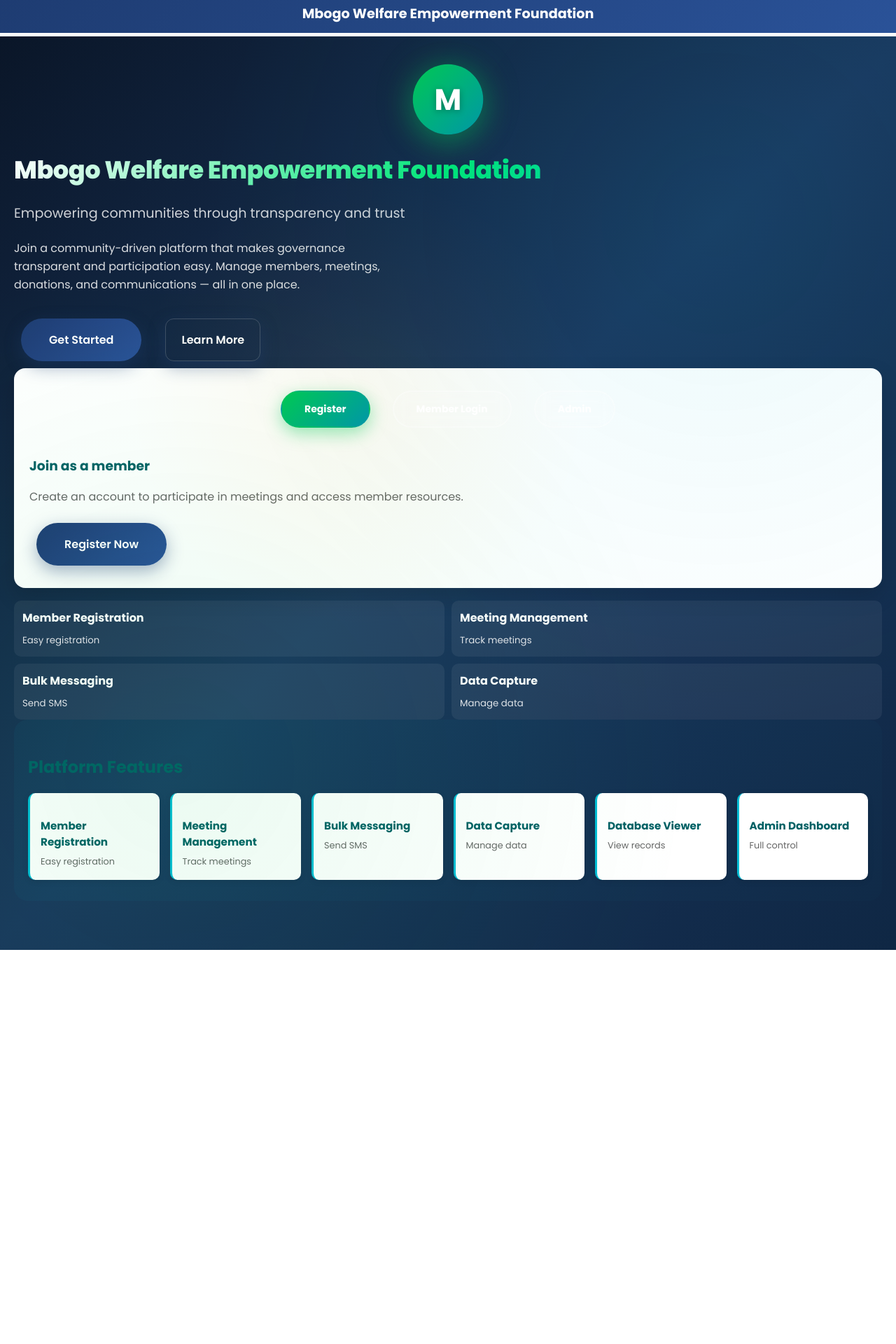
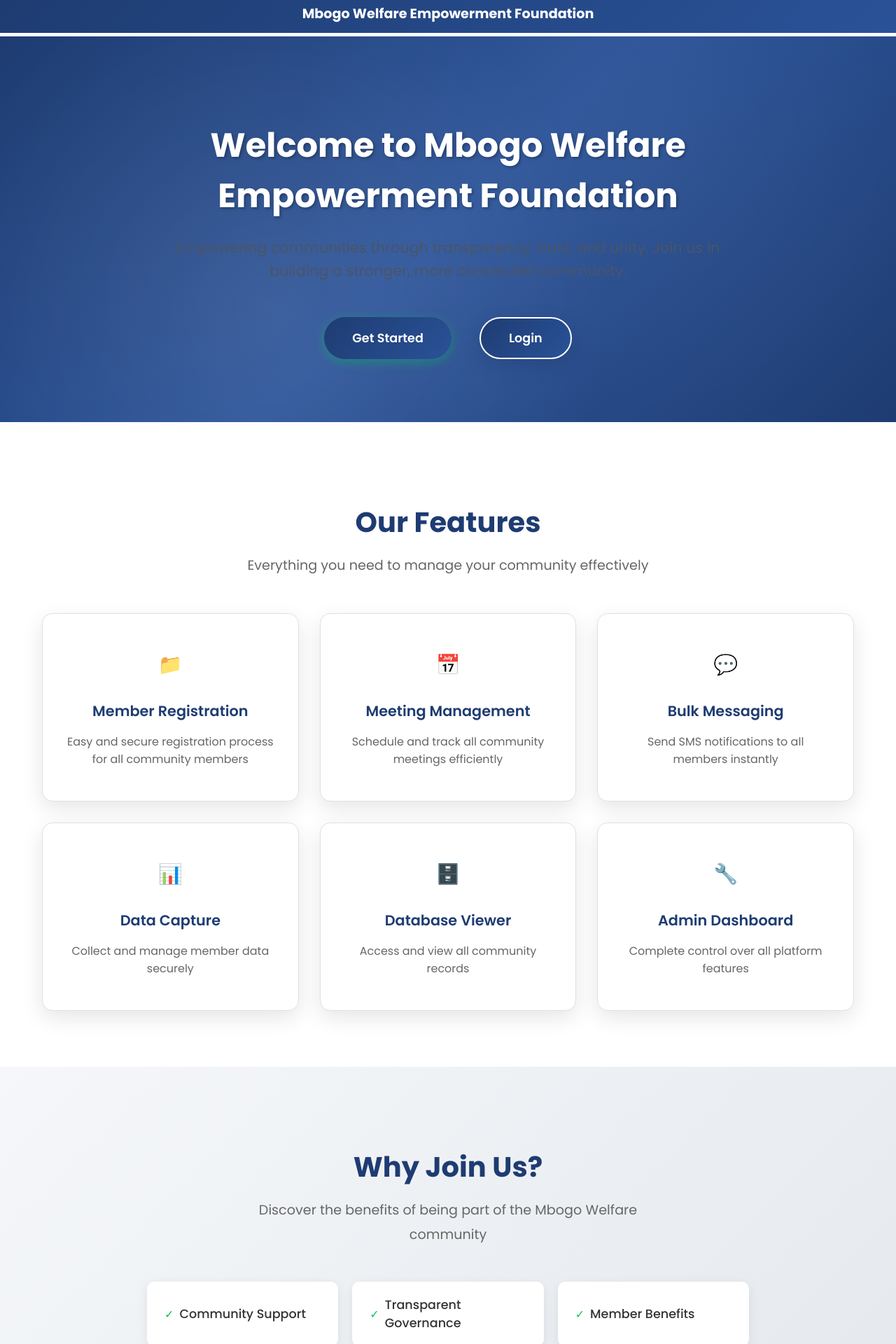
Before and after one commit to Claire123-creator-bit/Foundation, a React (Create React App) app in the folder frontend/: page / in a window 1280 px wide. Shown: the top 1920 px of the page at 70% size. Before the commit the page ends 1357 px from the top, so only its background shows below. Built offline with nearby package versions, Linux system fonts and the light colour scheme.

Commit message:
fixing the landing page

```diff
--- a/frontend/src/components/LandingPage.js
+++ b/frontend/src/components/LandingPage.js
@@ -5,14 +5,14 @@ import API_BASE from '../utils/apiConfig';
 const IconCheck = () => <span style={{color: '#00c853', marginRight: '8px'}}>✓</span>;
 const IconFeature = ({name}) => {
   const icons = {
-    'Member Registration': '\uD83D\uDCC4',
-    'Meeting Management': '\uD83D\uDCC5',
-    'Bulk Messaging': '\uD83D\uDCAC',
-    'Data Capture': '\uD83D\uDCCA',
-    'Database Viewer': '\uD83D\uDCC4',
-    'Admin Dashboard': '\uD83C\uDF9B'
+    'Member Registration': '📁',
+    'Meeting Management': '📅',
+    'Bulk Messaging': '💬',
+    'Data Capture': '📊',
+    'Database Viewer': '🗄️',
+    'Admin Dashboard': '🔧'
   };
-  return <span style={{fontSize: '28px'}}>{icons[name] || '\u2B50'}</span>;
+  return <span style={{fontSize: '28px'}}>{icons[name] || '⭐'}</span>;
 };
 
 function LandingPage({ onGetStarted, onLogin }) {
@@ -63,12 +63,12 @@ function LandingPage({ onGetStarted, onLogin }) {
   };
 
   const features = [
-    { title: 'Member Registration', desc: 'Easy registration' },
-    { title: 'Meeting Management', desc: 'Track meetings' },
-    { title: 'Bulk Messaging', desc: 'Send SMS' },
-    { title: 'Data Capture', desc: 'Manage data' },
-    { title: 'Database Viewer', desc: 'View records' },
-    { title: 'Admin Dashboard', desc: 'Full control' }
+    { title: 'Member Registration', desc: 'Easy and secure registration process for all community members' },
+    { title: 'Meeting Management', desc: 'Schedule and track all community meetings efficiently' },
+    { title: 'Bulk Messaging', desc: 'Send SMS notifications to all members instantly' },
+    { title: 'Data Capture', desc: 'Collect and manage member data securely' },
+    { title: 'Database Viewer', desc: 'Access and view all community records' },
+    { title: 'Admin Dashboard', desc: 'Complete control over all platform features' }
   ];
 
   const benefits = [
@@ -113,195 +113,506 @@ function LandingPage({ onGetStarted, onLogin }) {
         }
       `}</style>
 
-      <div style={styles.backgroundPattern}></div>
-
-      {/* Hero: two-column layout */}
-      <div style={styles.hero}>
-        <div style={styles.heroLeft}>
-          <div style={styles.logoCircle}>
-            <span style={styles.logoText}>M</span>
-          </div>
-          <h1 style={styles.title}>Mbogo Welfare Empowerment Foundation</h1>
-          <p style={styles.subtitle}>Empowering communities through transparency and trust</p>
-
-          <p style={{color: 'rgba(255,255,255,0.85)', maxWidth: '560px', marginTop: '20px', lineHeight: '1.6'}}>
-            Join a community-driven platform that makes governance transparent and participation easy. Manage members, meetings, donations, and communications — all in one place.
+      {/* Hero Section */}
+      <section style={styles.hero}>
+        <div style={styles.heroContent}>
+          <h1 style={styles.heroTitle}>
+            Welcome to Mbogo Welfare Empowerment Foundation
+          </h1>
+          <p style={styles.heroSubtitle}>
+            Empowering communities through transparency, trust, and unity.
+            Join us in building a stronger, more connected community.
           </p>
-
-          <div style={{marginTop: '26px', display: 'flex', gap: '14px', flexWrap: 'wrap'}}>
-            <button onClick={() => { window.location.hash = '#signup'; }} style={styles.ctaButton}>Get Started</button>
-            <button onClick={() => { window.location.hash = '#about'; }} style={{padding: '12px 22px', borderRadius: '12px', background: 'transparent', color: 'white', border: '1px solid rgba(255,255,255,0.18)', cursor: 'pointer'}}>Learn More</button>
+          <div style={styles.heroButtons}>
+            <button
+              style={styles.primaryButton}
+              onClick={onGetStarted}
+            >
+              Get Started
+            </button>
+            <button
+              style={styles.secondaryButton}
+              onClick={onLogin}
+            >
+              Login
+            </button>
           </div>
         </div>
+        <div style={styles.heroOverlay}></div>
+      </section>
 
-        <div style={styles.heroRight}>
-          <div style={{background: 'white', padding: '22px', borderRadius: '16px', boxShadow: '0 12px 30px rgba(0,0,0,0.15)'}}>
-            <div style={styles.tabContainer}>
-              <button
-                onClick={() => { setActiveTab('register'); setMessage(''); }}
-                style={styles.tabButton(activeTab === 'register', 'register')}
-              >
-                Register
-              </button>
-              <button
-                onClick={() => { setActiveTab('login'); setMessage(''); }}
-                style={styles.tabButton(activeTab === 'login', 'login')}
-              >
-                Member Login
-              </button>
-              <button
-                onClick={() => { setActiveTab('admin'); setMessage(''); }}
-                style={styles.tabButton(activeTab === 'admin', 'admin')}
-              >
-                Admin
-              </button>
+      {/* Features Section */}
+      <section style={styles.featuresSection}>
+        <h2 style={styles.sectionTitle}>Our Features</h2>
+        <p style={styles.sectionSubtitle}>
+          Everything you need to manage your community effectively
+        </p>
+        <div style={styles.featuresGrid}>
+          {features.map((feature, index) => (
+            <div key={index} className="feature-card" style={styles.featureCard}>
+              <div style={styles.featureIcon}>
+                <IconFeature name={feature.title} />
               </div>
-
-            <div style={{marginTop: '18px'}}>
-              {activeTab === 'register' && (
-                <div>
-                  <h3 style={{color: '#006064', marginBottom: '12px'}}>Join as a member</h3>
-                  <p style={{color: '#666', marginBottom: '12px'}}>Create an account to participate in meetings and access member resources.</p>
-                  <button onClick={() => { window.location.hash = '#signup'; }} style={styles.ctaButton}>Register Now</button>
-                </div>
-              )}
-
-              {activeTab === 'login' && (
-                <div>
-                  <h3 style={{color: '#006064', marginBottom: '12px'}}>Member Login</h3>
-                  <p style={{color: '#666', marginBottom: '12px'}}>Access your dashboard and profile.</p>
-                  <button onClick={() => { window.location.hash = '#login'; }} style={styles.ctaButton}>Member Login</button>
-                </div>
-              )}
-
-              {activeTab === 'admin' && (
-                <div>
-                  <h3 style={{color: '#ff9800', marginBottom: '12px'}}>Administrator</h3>
-                  <p style={{color: '#666', marginBottom: '12px'}}>Admin tools for managing the platform.</p>
-                  <button onClick={() => { window.location.hash = '#admin-login'; }} style={{...styles.ctaButton, background: 'linear-gradient(45deg, #ff9800, #f57c00)'}}>Admin Login</button>
-                </div>
-              )}
-            </div>
-          </div>
-
-          <div style={{marginTop: '18px'}}>
-            <div style={{display: 'grid', gridTemplateColumns: 'repeat(2, 1fr)', gap: '10px'}}>
-              {features.slice(0,4).map((f, i) => (
-                <div key={i} style={{padding: '12px', background: 'rgba(255,255,255,0.06)', borderRadius: '10px', color: 'white'}}>
-                  <strong style={{display: 'block', marginBottom: '6px'}}>{f.title}</strong>
-                  <small style={{opacity: 0.85}}>{f.desc}</small>
+              <h3 style={styles.featureTitle}>{feature.title}</h3>
+              <p style={styles.featureDesc}>{feature.desc}</p>
             </div>
           ))}
         </div>
-          </div>
-        </div>
-      </div>
+      </section>
 
-      {/* Features and other sections remain below, unchanged for now */}
-
-      <div id="features" style={{padding: '30px 20px', background: 'linear-gradient(135deg, rgba(0,188,212,0.05) 0%, rgba(0,151,167,0.02) 100%)', borderRadius: '20px', marginBottom: '30px'}}>
-        <h2 style={{color: '#006064', marginBottom: '20px', fontSize: '1.5em'}}>Platform Features</h2>
-        <div style={{display: 'grid', gridTemplateColumns: 'repeat(auto-fit, minmax(180px, 1fr))', gap: '15px'}}>
-          {features.map((feature, idx) => (
-            <div key={idx} className="feature-card" style={{padding: '15px', background: 'white', borderRadius: '10px', boxShadow: '0 2px 8px rgba(0,0,0,0.1)', borderLeft: '3px solid #00bcd4', textAlign: 'left'}}>
-              <h4 style={{color: '#006064', marginBottom: '5px', fontSize: '0.95em'}}>{feature.title}</h4>
-              <p style={{color: '#666', fontSize: '0.8em', margin: 0}}>{feature.desc}</p>
+      {/* Benefits Section */}
+      <section style={styles.benefitsSection}>
+        <h2 style={styles.sectionTitle}>Why Join Us?</h2>
+        <p style={styles.sectionSubtitle}>
+          Discover the benefits of being part of the Mbogo Welfare community
+        </p>
+        <div style={styles.benefitsGrid}>
+          {benefits.map((benefit, index) => (
+            <div key={index} className="benefit-item" style={styles.benefitItem}>
+              <IconCheck />
+              <span style={styles.benefitText}>{benefit}</span>
             </div>
           ))}
         </div>
+      </section>
+
+      {/* Mission Section */}
+      <section style={styles.missionSection}>
+        <h2 style={styles.sectionTitle}>Our Mission</h2>
+        <div style={styles.missionCards}>
+          <div className="mission-card" style={styles.missionCard}>
+            <h3 style={styles.missionCardTitle}>Transparency</h3>
+            <p style={styles.missionCardText}>
+              We believe in open and honest communication with all our members.
+              Every decision and financial transaction is shared with the community.
+            </p>
           </div>
+          <div className="mission-card" style={styles.missionCard}>
+            <h3 style={styles.missionCardTitle}>Community</h3>
+            <p style={styles.missionCardText}>
+              Building strong bonds between community members through regular
+              meetings, events, and collaborative initiatives.
+            </p>
+          </div>
+          <div className="mission-card" style={styles.missionCard}>
+            <h3 style={styles.missionCardTitle}>Empowerment</h3>
+            <p style={styles.missionCardText}>
+              Providing resources, education, and support to help all members
+              achieve their full potential and improve their quality of life.
+            </p>
+          </div>
+        </div>
+      </section>
+
+      {/* CTA Section */}
+      <section style={styles.ctaSection}>
+        <h2 style={styles.ctaTitle}>Ready to Join Our Community?</h2>
+        <p style={styles.ctaText}>
+          Take the first step towards being part of something bigger.
+          Register today and become a valued member of the Mbogo Welfare Foundation.
+        </p>
+        <button
+          style={styles.primaryButton}
+          onClick={onGetStarted}
+        >
+          Register Now
+        </button>
+      </section>
+
+      {/* Admin Login Section */}
+      <section style={styles.adminSection}>
+        <div style={styles.adminCard}>
+          <h3 style={styles.adminTitle}>Admin Login</h3>
+          <form onSubmit={handleAdminLoginSubmit} style={styles.form}>
+            <div style={styles.formGroup}>
+              <input
+                type="text"
+                placeholder="Username"
+                value={formData.username}
+                onChange={(e) => setFormData({...formData, username: e.target.value})}
+                style={styles.input}
+                required
+              />
+            </div>
+            <div style={styles.formGroup}>
+              <input
+                type={showPassword ? "text" : "password"}
+                placeholder="Password"
+                value={formData.password}
+                onChange={(e) => setFormData({...formData, password: e.target.value})}
+                style={styles.input}
+                required
+              />
+            </div>
+            <div style={styles.checkboxGroup}>
+              <label style={styles.checkboxLabel}>
+                <input
+                  type="checkbox"
+                  checked={showPassword}
+                  onChange={(e) => setShowPassword(e.target.checked)}
+                  style={styles.checkbox}
+                />
+                Show Password
+              </label>
+            </div>
+            <button
+              type="submit"
+              style={styles.loginButton}
+              disabled={loading}
+            >
+              {loading ? 'Logging in...' : 'Admin Login'}
+            </button>
+            {message && (
+              <p style={message.includes('failed') || message.includes('error') ? styles.errorMessage : styles.successMessage}>
+                {message}
+              </p>
+            )}
+          </form>
+        </div>
+      </section>
+
+      {/* Footer Info */}
+      <section style={styles.infoSection}>
+        <div style={styles.infoGrid}>
+          <div style={styles.infoItem}>
+            <h4 style={styles.infoTitle}>Contact Us</h4>
+            <p style={styles.infoText}>Email: info@mbogowelfare.org</p>
+            <p style={styles.infoText}>Phone: +254 XXX XXX XXX</p>
+          </div>
+          <div style={styles.infoItem}>
+            <h4 style={styles.infoTitle}>Quick Links</h4>
+            <p style={styles.infoLink} onClick={() => navigateTo('about')}>About Us</p>
+            <p style={styles.infoLink} onClick={() => navigateTo('faq')}>FAQ</p>
+            <p style={styles.infoLink} onClick={() => navigateTo('contact')}>Contact</p>
+          </div>
+          <div style={styles.infoItem}>
+            <h4 style={styles.infoTitle}>Legal</h4>
+            <p style={styles.infoLink} onClick={() => navigateTo('terms')}>Terms & Conditions</p>
+            <p style={styles.infoLink} onClick={() => navigateTo('privacy')}>Privacy Policy</p>
+          </div>
+        </div>
+      </section>
     </div>
   );
 }
 
-// Styles object
 const styles = {
   container: {
+    fontFamily: "'Segoe UI', Tahoma, Geneva, Verdana, sans-serif",
+    backgroundColor: '#f8f9fa',
     minHeight: '100vh',
-    background: 'linear-gradient(135deg, #0a1628 0%, #1a365d 50%, #0f2744 100%)',
+    margin: '0',
+    padding: '0',
+  },
+  hero: {
     position: 'relative',
+    background: 'linear-gradient(135deg, #1e3c72 0%, #2a5298 50%, #1e3c72 100%)',
+    padding: '80px 20px',
+    textAlign: 'center',
+    color: 'white',
     overflow: 'hidden',
-    padding: '40px 20px'
   },
-  backgroundPattern: {
+  heroContent: {
+    position: 'relative',
+    zIndex: 2,
+    maxWidth: '800px',
+    margin: '0 auto',
+  },
+  heroOverlay: {
     position: 'absolute',
     top: 0,
     left: 0,
     right: 0,
     bottom: 0,
-    backgroundImage: `
-      radial-gradient(circle at 20% 80%, rgba(0, 200, 83, 0.08) 0%, transparent 50%),
-      radial-gradient(circle at 80% 20%, rgba(0, 188, 212, 0.08) 0%, transparent 50%),
-      radial-gradient(circle at 40% 40%, rgba(255, 152, 0, 0.05) 0%, transparent 30%)
-    `,
-    pointerEvents: 'none'
+    background: 'radial-gradient(circle at 30% 70%, rgba(255,255,255,0.1) 0%, transparent 50%), radial-gradient(circle at 70% 30%, rgba(255,255,255,0.05) 0%, transparent 50%)',
+    zIndex: 1,
   },
-  logoSection: {
+  heroTitle: {
+    fontSize: 'clamp(1.8em, 5vw, 3em)',
+    marginBottom: '20px',
+    fontWeight: '700',
+    textShadow: '2px 2px 4px rgba(0,0,0,0.3)',
+    animation: 'fadeInUp 1s ease-out',
+  },
+  heroSubtitle: {
+    fontSize: 'clamp(1em, 2.5vw, 1.3em)',
+    marginBottom: '40px',
+    opacity: 0.95,
+    lineHeight: '1.6',
+    animation: 'fadeInUp 1s ease-out 0.2s both',
+  },
+  heroButtons: {
+    display: 'flex',
+    justifyContent: 'center',
+    gap: '20px',
+    flexWrap: 'wrap',
+    animation: 'fadeInUp 1s ease-out 0.4s both',
+  },
+  primaryButton: {
+    padding: '15px 40px',
+    fontSize: '1.1em',
+    fontWeight: '600',
+    backgroundColor: '#00c853',
+    color: 'white',
+    border: 'none',
+    borderRadius: '50px',
+    cursor: 'pointer',
+    transition: 'all 0.3s ease',
+    boxShadow: '0 4px 15px rgba(0,200,83,0.4)',
+  },
+  secondaryButton: {
+    padding: '15px 40px',
+    fontSize: '1.1em',
+    fontWeight: '600',
+    backgroundColor: 'transparent',
+    color: 'white',
+    border: '2px solid white',
+    borderRadius: '50px',
+    cursor: 'pointer',
+    transition: 'all 0.3s ease',
+  },
+  featuresSection: {
+    padding: '80px 20px',
+    backgroundColor: 'white',
+  },
+  sectionTitle: {
+    fontSize: 'clamp(1.8em, 4vw, 2.5em)',
     textAlign: 'center',
-    marginBottom: '40px',
-    position: 'relative',
-    zIndex: 1
+    color: '#1e3c72',
+    marginBottom: '15px',
+    fontWeight: '700',
   },
-  logoCircle: {
-    width: '100px',
-    height: '100px',
-    borderRadius: '50%',
-    background: 'linear-gradient(135deg, #00c853 0%, #0097a7 100%)',
+  sectionSubtitle: {
+    fontSize: 'clamp(1em, 2vw, 1.2em)',
+    textAlign: 'center',
+    color: '#666',
+    marginBottom: '50px',
+    maxWidth: '600px',
+    margin: '0 auto 50px auto',
+  },
+  featuresGrid: {
+    display: 'grid',
+    gridTemplateColumns: 'repeat(auto-fit, minmax(280px, 1fr))',
+    gap: '30px',
+    maxWidth: '1200px',
+    margin: '0 auto',
+    padding: '0 20px',
+  },
+  featureCard: {
+    backgroundColor: 'white',
+    borderRadius: '15px',
+    padding: '30px',
+    textAlign: 'center',
+    boxShadow: '0 10px 30px rgba(0,0,0,0.1)',
+    transition: 'all 0.3s ease',
+    border: '1px solid #e0e0e0',
+  },
+  featureIcon: {
+    fontSize: '48px',
+    marginBottom: '20px',
+  },
+  featureTitle: {
+    fontSize: '1.3em',
+    color: '#1e3c72',
+    marginBottom: '15px',
+    fontWeight: '600',
+  },
+  featureDesc: {
+    fontSize: '1em',
+    color: '#666',
+    lineHeight: '1.6',
+  },
+  benefitsSection: {
+    padding: '80px 20px',
+    background: 'linear-gradient(135deg, #f5f7fa 0%, #e4e8ec 100%)',
+  },
+  benefitsGrid: {
+    display: 'grid',
+    gridTemplateColumns: 'repeat(auto-fit, minmax(250px, 1fr))',
+    gap: '20px',
+    maxWidth: '900px',
+    margin: '0 auto',
+    padding: '0 20px',
+  },
+  benefitItem: {
     display: 'flex',
     alignItems: 'center',
-    justifyContent: 'center',
-    margin: '0 auto 20px auto',
-    boxShadow: '0 10px 40px rgba(0, 200, 83, 0.4), 0 0 60px rgba(0, 200, 83, 0.2)',
-    animation: 'pulse 2s infinite'
+    backgroundColor: 'white',
+    padding: '20px 25px',
+    borderRadius: '10px',
+    boxShadow: '0 4px 15px rgba(0,0,0,0.08)',
+    transition: 'all 0.3s ease',
+    cursor: 'default',
   },
-  logoText: {
+  benefitText: {
+    fontSize: '1.1em',
+    color: '#333',
+    fontWeight: '500',
+  },
+  missionSection: {
+    padding: '80px 20px',
+    backgroundColor: 'white',
+  },
+  missionCards: {
+    display: 'grid',
+    gridTemplateColumns: 'repeat(auto-fit, minmax(280px, 1fr))',
+    gap: '30px',
+    maxWidth: '1100px',
+    margin: '0 auto',
+    padding: '0 20px',
+  },
+  missionCard: {
+    backgroundColor: '#f8f9fa',
+    borderRadius: '15px',
+    padding: '35px',
+    textAlign: 'center',
+    boxShadow: '0 8px 25px rgba(0,0,0,0.1)',
+    transition: 'all 0.3s ease',
+    borderTop: '4px solid #1e3c72',
+  },
+  missionCardTitle: {
+    fontSize: '1.4em',
+    color: '#1e3c72',
+    marginBottom: '20px',
+    fontWeight: '700',
+  },
+  missionCardText: {
+    fontSize: '1em',
+    color: '#555',
+    lineHeight: '1.7',
+  },
+  ctaSection: {
+    padding: '80px 20px',
+    background: 'linear-gradient(135deg, #1e3c72 0%, #2a5298 100%)',
+    textAlign: 'center',
     color: 'white',
-    fontSize: '42px',
-    fontWeight: 'bold',
-    textShadow: '0 2px 10px rgba(0,0,0,0.3)'
   },
-  title: {
-    fontSize: '2.2em',
-    background: 'linear-gradient(135deg, #ffffff 0%, #00e676 50%, #00bcd4 100%)',
-    WebkitBackgroundClip: 'text',
-    WebkitTextFillColor: 'transparent',
-    marginBottom: '10px',
-    fontWeight: '800',
-    letterSpacing: '-0.5px',
-    textShadow: 'none'
+  ctaTitle: {
+    fontSize: 'clamp(1.5em, 4vw, 2.2em)',
+    marginBottom: '20px',
+    fontWeight: '700',
   },
-  subtitle: {
-    fontSize: '1.2em',
-    color: 'rgba(255,255,255,0.8)',
-    marginBottom: '0',
-    fontWeight: '400'
+  ctaText: {
+    fontSize: 'clamp(1em, 2vw, 1.2em)',
+    marginBottom: '35px',
+    maxWidth: '600px',
+    margin: '0 auto 35px auto',
+    opacity: 0.95,
+    lineHeight: '1.6',
   },
-  tabContainer: {
+  adminSection: {
+    padding: '60px 20px',
+    backgroundColor: '#f8f9fa',
     display: 'flex',
     justifyContent: 'center',
-    gap: '12px',
-    marginBottom: '30px',
-    flexWrap: 'wrap',
-    position: 'relative',
-    zIndex: 1
   },
-  tabButton: (isActive, type) => ({
-    padding: '14px 32px',
-    background: isActive
-      ? type === 'admin'
-        ? 'linear-gradient(135deg, #ff9800 0%, #f57c00 100%)'
-        : 'linear-gradient(135deg, #00c853 0%, #0097a7 100%)'
-      : 'rgba(255,255,255,0.1)',
+  adminCard: {
+    backgroundColor: 'white',
+    borderRadius: '15px',
+    padding: '40px',
+    boxShadow: '0 10px 40px rgba(0,0,0,0.15)',
+    maxWidth: '400px',
+    width: '100%',
+    border: '1px solid #e0e0e0',
+  },
+  adminTitle: {
+    fontSize: '1.5em',
+    color: '#1e3c72',
+    marginBottom: '25px',
+    textAlign: 'center',
+    fontWeight: '700',
+  },
+  form: {
+    display: 'flex',
+    flexDirection: 'column',
+    gap: '15px',
+  },
+  formGroup: {
+    marginBottom: '5px',
+  },
+  input: {
+    width: '100%',
+    padding: '14px 16px',
+    fontSize: '1em',
+    border: '2px solid #ddd',
+    borderRadius: '8px',
+    transition: 'all 0.3s ease',
+    boxSizing: 'border-box',
+    backgroundColor: '#fafafa',
+  },
+  checkboxGroup: {
+    marginBottom: '5px',
+  },
+  checkboxLabel: {
+    display: 'flex',
+    alignItems: 'center',
+    gap: '10px',
+    fontSize: '0.95em',
+    color: '#555',
+    cursor: 'pointer',
+  },
+  checkbox: {
+    width: '18px',
+    height: '18px',
+    cursor: 'pointer',
+  },
+  loginButton: {
+    padding: '14px',
+    fontSize: '1.1em',
+    fontWeight: '600',
+    backgroundColor: '#1e3c72',
     color: 'white',
-    border: `2px solid ${isActive ? 'transparent' : 'rgba(255,255,255,0.3)'}`,
-    borderRadius: '30px',
+    border: 'none',
+    borderRadius: '8px',
     cursor: 'pointer',
-    fontWeight: '700',
-    fontSize: '14px',
     transition: 'all 0.3s ease',
-    boxShadow: isActive ? '0 8px 25px rgba(0,200,83,0.4)' : 'none',
-    backdropFilter: 'blur(10px)'
-  })
+    marginTop: '10px',
+  },
+  successMessage: {
+    color: '#00c853',
+    textAlign: 'center',
+    marginTop: '10px',
+    fontWeight: '500',
+  },
+  errorMessage: {
+    color: '#ff1744',
+    textAlign: 'center',
+    marginTop: '10px',
+    fontWeight: '500',
+  },
+  infoSection: {
+    padding: '50px 20px',
+    backgroundColor: '#1e3c72',
+    color: 'white',
+  },
+  infoGrid: {
+    display: 'grid',
+    gridTemplateColumns: 'repeat(auto-fit, minmax(200px, 1fr))',
+    gap: '40px',
+    maxWidth: '1000px',
+    margin: '0 auto',
+    padding: '0 20px',
+  },
+  infoItem: {
+    textAlign: 'center',
+  },
+  infoTitle: {
+    fontSize: '1.2em',
+    marginBottom: '15px',
+    fontWeight: '600',
+  },
+  infoText: {
+    fontSize: '0.95em',
+    margin: '5px 0',
+    opacity: 0.9,
+  },
+  infoLink: {
+    fontSize: '0.95em',
+    margin: '8px 0',
+    opacity: 0.9,
+    cursor: 'pointer',
+    transition: 'opacity 0.3s ease',
+  },
 };
 
 export default LandingPage;
```
Lines whose indentation alone changed are shown as unchanged.
